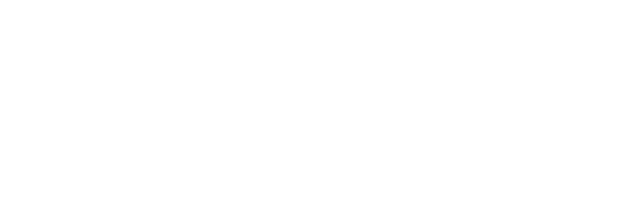
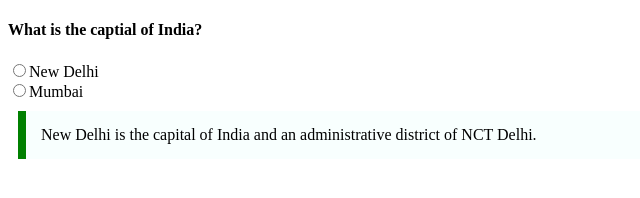
Before and after one commit to acciojob/trivia-shaikhanas02, a website: page main.html in a window 1280 px wide. Shown: the whole page, without its empty margins (0-640 px from the left). Drawn offline with Linux system fonts and the light colour scheme.

Commit message:
created a submission

```diff
--- a/main.html
+++ b/main.html
@@ -8,7 +8,23 @@
 
 <body>
 	<!-- the entire body must be written by student -->
-    <script type="text/javascript" src="./script.js">
+   <h4>What is the captial of India?</h4>
+
+ <div>
+	 <input type="radio" name='capital'
+value='new_delhi' onclick="">New Delhi
+ </div>
+ <div><input type="radio" name='capital'
+value='mumbai'>Mumbai</div>
+ <blockquote cite="https://en.wikipedia.
+org/wiki/New_Delhi"
+ style="max-width: 600px;margin: 10px;padding: 15px;
+border-left: 8px solid green;background-color: #f8fffe">
+ New Delhi is the capital of India and an administrative
+district of NCT Delhi.
+ </blockquote>
+
+	<script type="text/javascript" src="./script.js">
 </script>
 
 </body>
```
